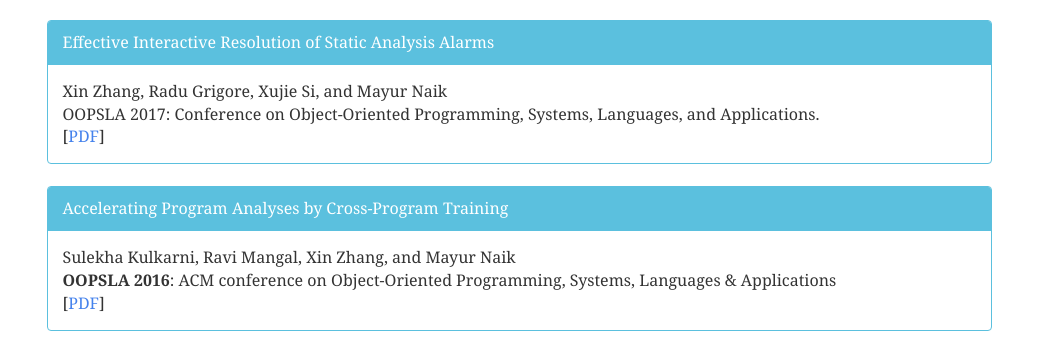
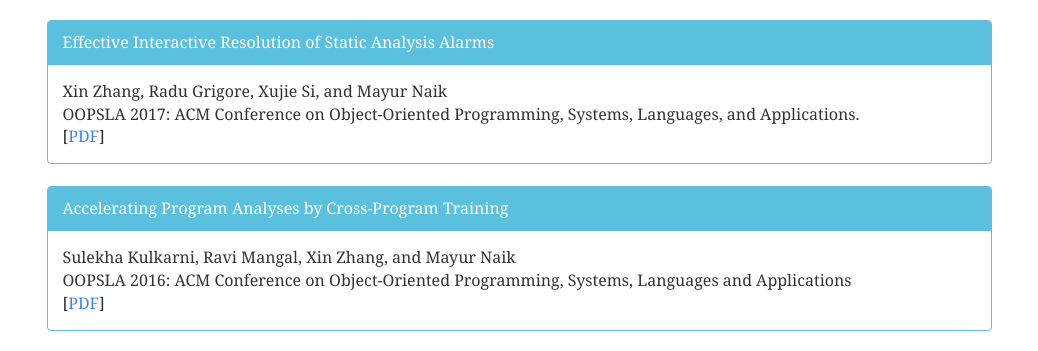
Before and after one commit to petablox-project/petablox-project.github.io, a Jekyll site: the page built from pubs.html, in a window 1280 px wide and 1267 px high. Shown: the part 725-1076 px from the top of the window, without its empty margins (121-1159 px from the left). Built offline with Jekyll 4.4.1, drawn with Linux system fonts in a browser that asks for light colours; nearby versions of some CDN libraries.

Commit message:
Update pubs.yml

```diff
--- a/_data/pubs.yml
+++ b/_data/pubs.yml
@@ -31,12 +31,12 @@
   paper: pubs/cav17.pdf
 
 - title: "Effective Interactive Resolution of Static Analysis Alarms"
-  conference: "OOPSLA 2017: Conference on Object-Oriented Programming, Systems, Languages, and Applications."
+  conference: "OOPSLA 2017: ACM Conference on Object-Oriented Programming, Systems, Languages, and Applications."
   authors: "Xin Zhang, Radu Grigore, Xujie Si, and Mayur Naik"
   paper: pubs/oopsla17.pdf
 
 - title: "Accelerating Program Analyses by Cross-Program Training"
-  conference: "<b>OOPSLA 2016</b>: ACM conference on Object-Oriented Programming, Systems, Languages & Applications"
+  conference: "OOPSLA 2016: ACM Conference on Object-Oriented Programming, Systems, Languages and Applications"
   authors: "Sulekha Kulkarni, Ravi Mangal, Xin Zhang, and Mayur Naik"
   paper: "http://www.cis.upenn.edu/~mhnaik/papers/oopsla16.pdf"
 
```
